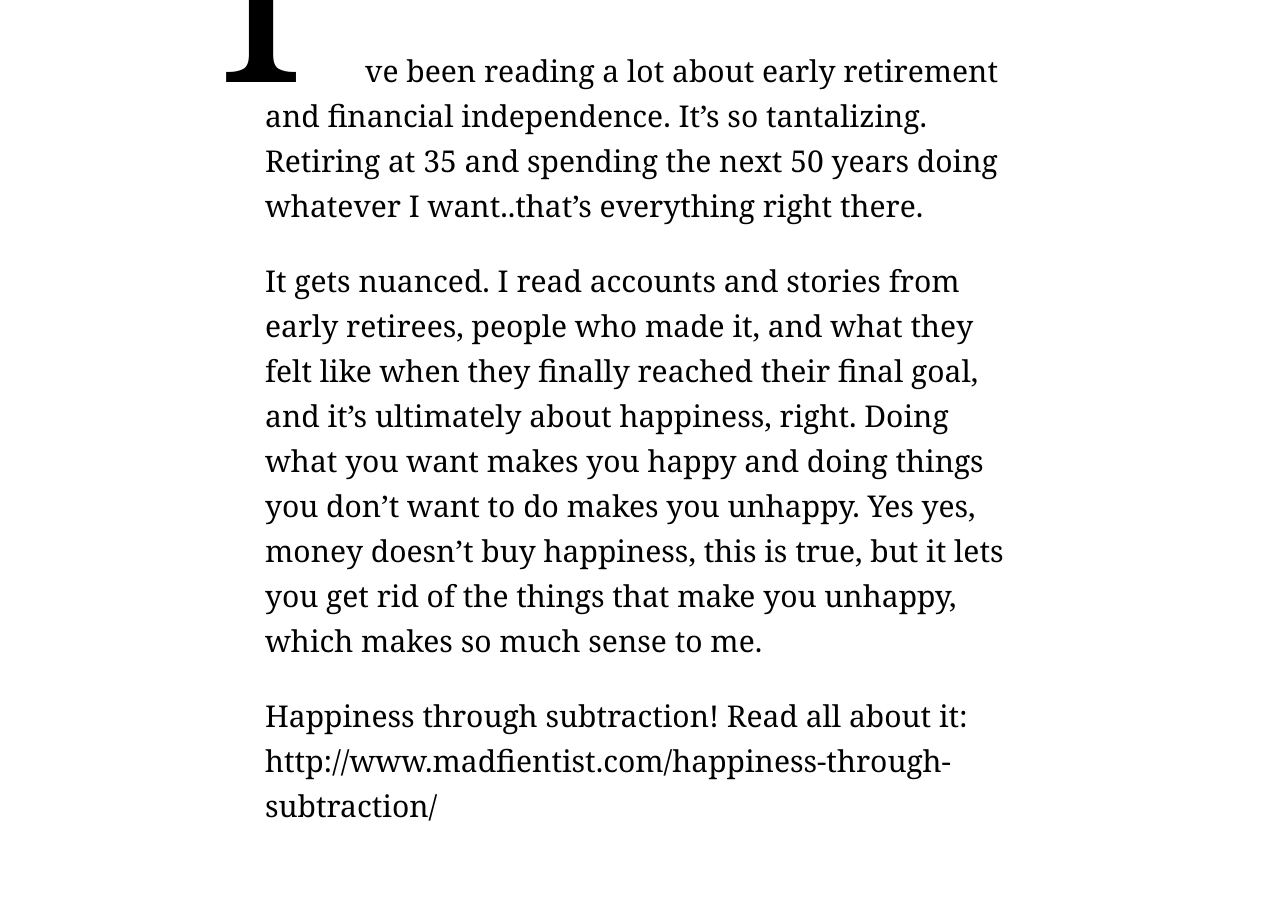
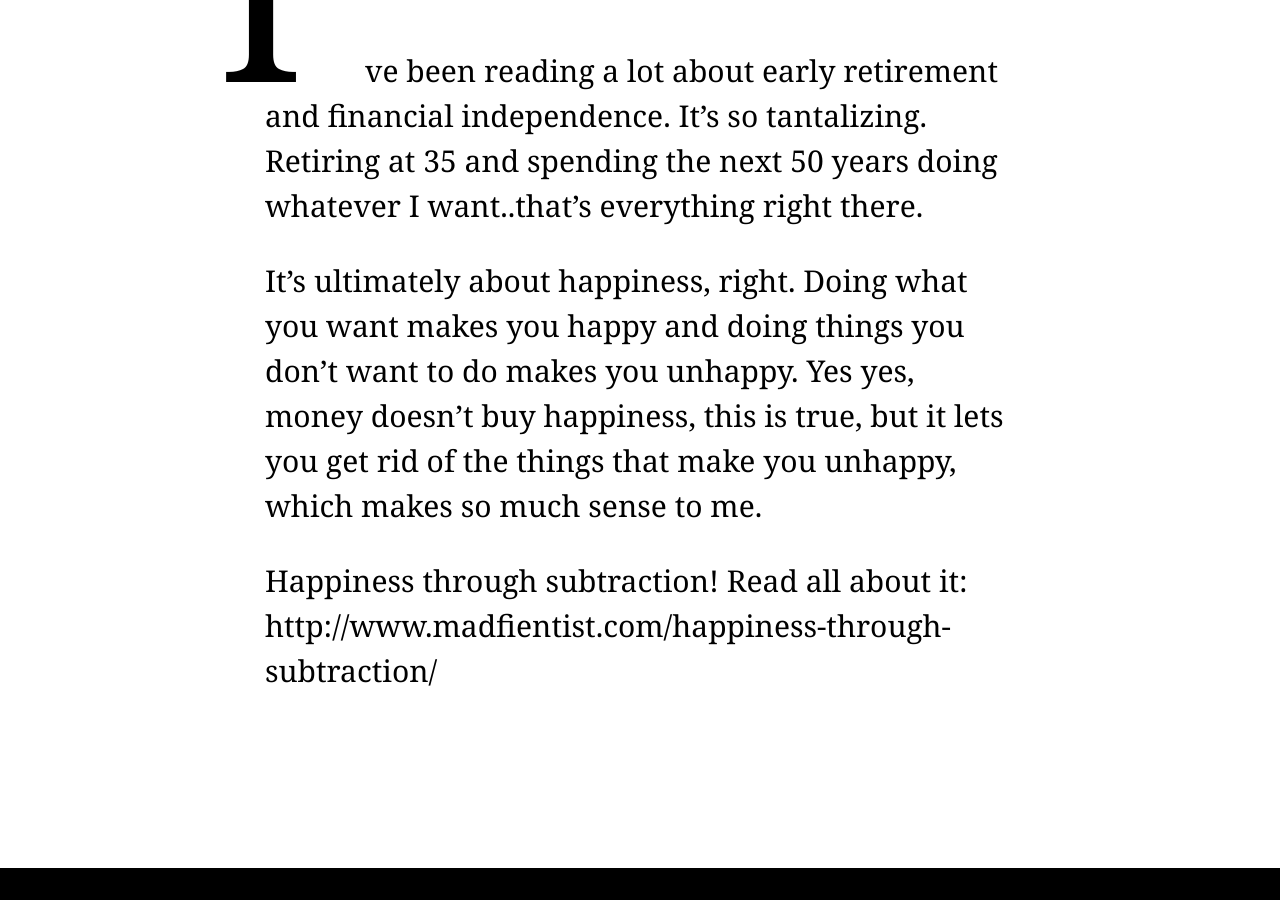
Before and after one commit to fv231/blog, a Jekyll site: the page built from _posts/2015-05-17-92.md, in a window 1280 px wide and 900 px high, scrolled down 1159 px. Built offline with Jekyll 4.4.1, drawn with Linux system fonts in a browser that asks for light colours; some web fonts are replaced; comment, search, counter and statistics services are not loaded.

Commit message:
not nuanced

```diff
--- a/_posts/2015-05-17-92.md
+++ b/_posts/2015-05-17-92.md
@@ -1,5 +1,5 @@
 I've been reading a lot about early retirement and financial independence. It's so tantalizing. Retiring at 35 and spending the next 50 years doing whatever I want..that's everything right there.
 
-It gets nuanced. I read accounts and stories from early retirees, people who made it, and what they felt like when they finally reached their final goal, and it's ultimately about happiness, right. Doing what you want makes you happy and doing things you don't want to do makes you unhappy. Yes yes, money doesn't buy happiness, this is true, but it lets you get rid of the things that make you unhappy, which makes so much sense to me.
+It's ultimately about happiness, right. Doing what you want makes you happy and doing things you don't want to do makes you unhappy. Yes yes, money doesn't buy happiness, this is true, but it lets you get rid of the things that make you unhappy, which makes so much sense to me.
 
 Happiness through subtraction! Read all about it: [http://www.madfientist.com/happiness-through-subtraction/](http://www.madfientist.com/happiness-through-subtraction/)
```
